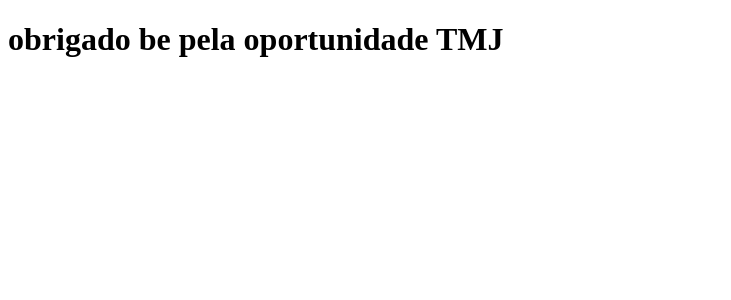
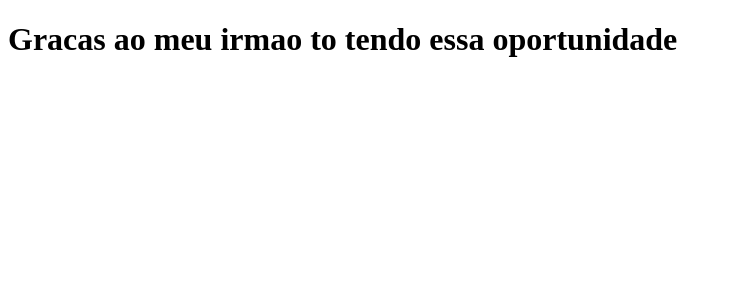
Before and after one commit to jppaesdev/Curso.dev, a Next.js app: page / in a window 1280 px wide. Shown: the top 300 px of the page, without its empty margins (0-731 px from the left). Built offline with nearby package versions, Linux system fonts and the light colour scheme.

Commit message:
modifiquei denovo

```diff
--- a/pages/index.js
+++ b/pages/index.js
@@ -1,5 +1,5 @@
 function Home() {
-    return <h1> obrigado be pela oportunidade TMJ </h1>
+    return <h1>Gracas ao meu irmao to tendo essa oportunidade </h1>
 }
 
 export default Home;
```
